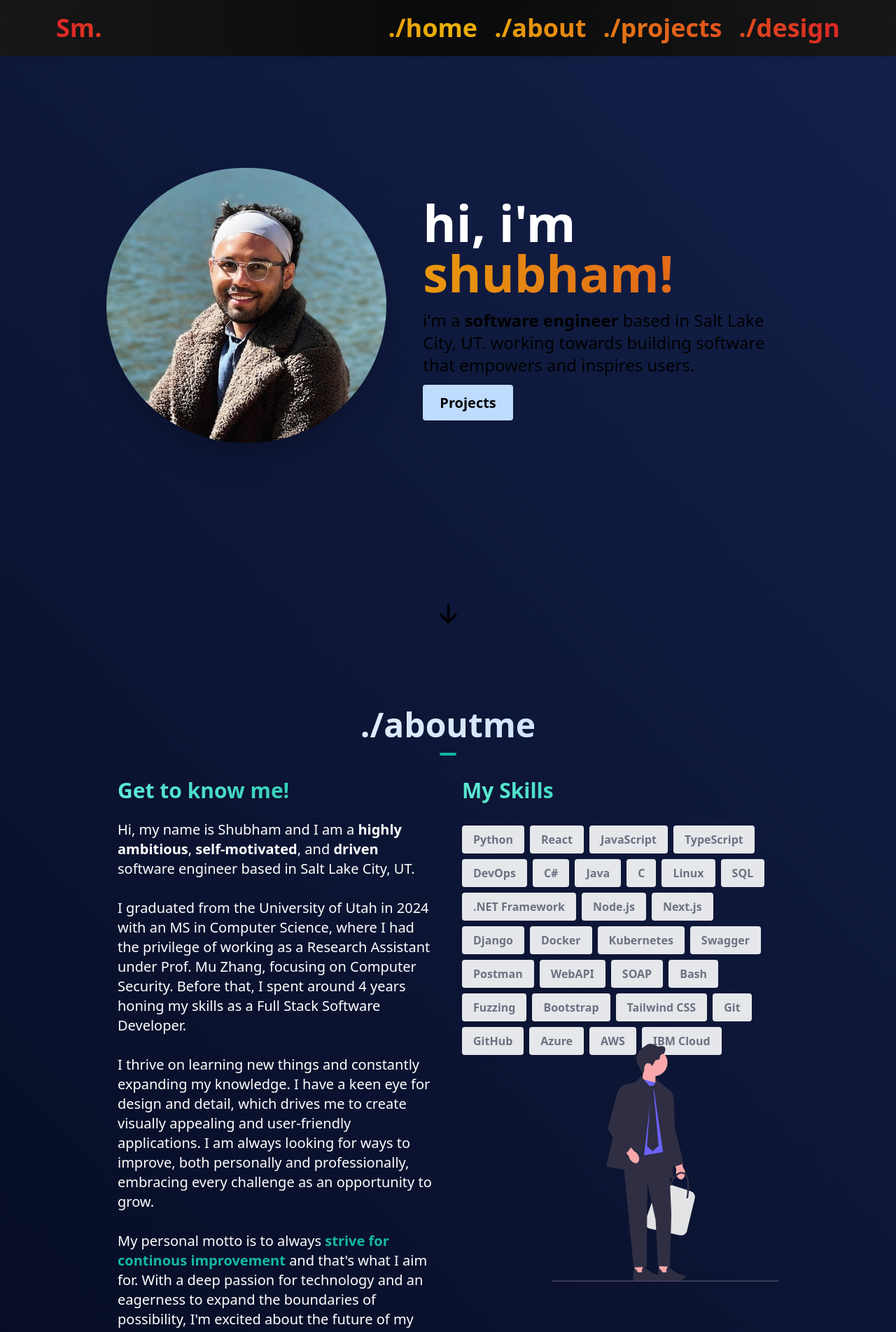
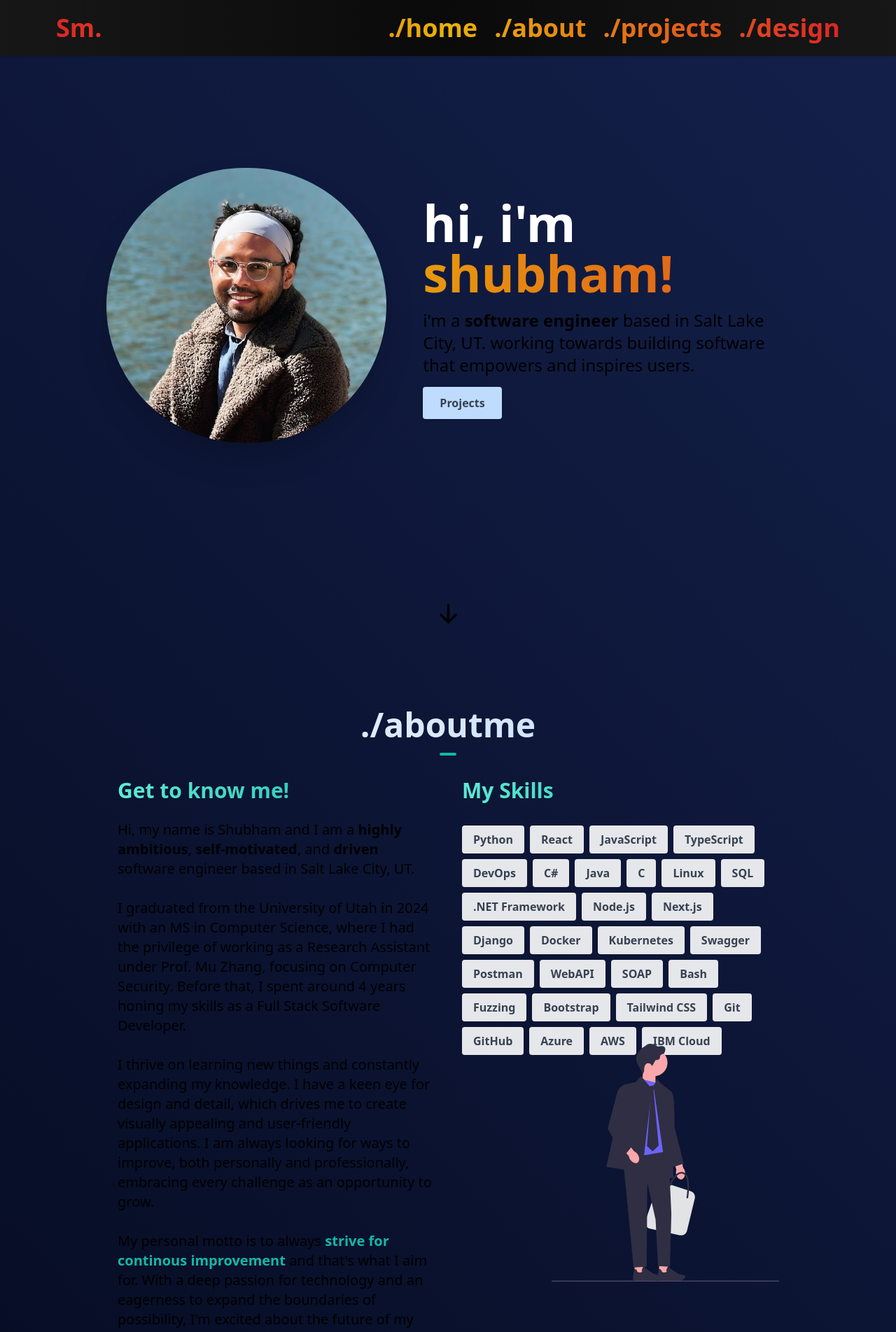
Before and after one commit to cictema/devfolio, a Next.js app: page / in a window 1280 px wide. Shown: the top 1904 px of the page at 70% size. Built offline with nearby package versions, Linux system fonts and the light colour scheme.

Commit message:
modify colors

```diff
--- a/components/AboutSection.tsx
+++ b/components/AboutSection.tsx
@@ -47,7 +47,7 @@ const AboutSection = () => {
             <h1 className="text-center text-3xl font-bold mb-6 md:text-left bg-gradient-to-r from-teal-300 to-teal-500 bg-clip-text text-transparent">
               Get to know me!
             </h1>
-            <div className="text-xl text-white">
+            <div className="text-xl prose-invert prose-code:text-white prose-slate">
             <p>
               Hi, my name is Shubham and I am a{" "}
               <span className="font-bold">{"highly ambitious"}</span>,
@@ -91,7 +91,7 @@ const AboutSection = () => {
                 return (
                   <p
                     key={idx}
-                    className="bg-gray-200 px-4 py-2 mr-2 mt-2 text-gray-500 rounded font-semibold"
+                    className="bg-gray-200 px-4 py-2 mr-2 mt-2 text-gray-700 rounded font-bold prose-invert"
                   >
                     {item.skill}
                   </p>
--- a/components/HeroSection.tsx
+++ b/components/HeroSection.tsx
@@ -29,7 +29,7 @@ const HeroSection = () => {
           </p>
           <Link
             to="projects"
-            className="text-black text-xl font-semibold px-6 py-3 bg-blue-200 rounded shadow hover:bg-teal-500"
+            className="font-bold prose px-6 py-3 bg-blue-200 rounded shadow hover:bg-teal-500"
             activeClass="active"
             spy={true}
             smooth={true}
--- a/components/Navbar.tsx
+++ b/components/Navbar.tsx
@@ -43,12 +43,12 @@ export default function Navbar() {
           <div className="flex items-center justify-between py-3 md:py-5 md:block">
             <Link to="home">
               <div className="container flex items-center space-x-2">
-                <h2 className="text-4xl font-bold">Sm.</h2>
+                <h2 className="text-4xl font-bold hover:rotate-180">Sm.</h2>
               </div>
             </Link>
             <div className="md:hidden">
               <button
-                className="p-2 text-gray-700 rounded-md outline-none focus:border-gray-400 focus:border hover:animate-ping"
+                className="p-2 text-gray-700 rounded-md outline-none focus:border-gray-400 focus:border"
                 onClick={() => setNavbar(!navbar)}
               >
                 {navbar ? <IoMdClose size={30} /> : <IoMdMenu size={30} />}
@@ -70,7 +70,7 @@ export default function Navbar() {
                     key={idx}
                     to={item.page}
                     className={
-                      "text-4xl font-bold"
+                      "text-4xl font-bold  hover:-translate-y-2"
                     }
                     activeClass="active"
                     spy={true}
--- a/package.json
+++ b/package.json
@@ -24,6 +24,7 @@
     "typescript": "4.9.4"
   },
   "devDependencies": {
+    "@tailwindcss/typography": "^0.5.13",
     "@types/react-scroll": "^1.8.6",
     "autoprefixer": "^10.4.13",
     "postcss": "^8.4.21",
--- a/tailwind.config.js
+++ b/tailwind.config.js
@@ -42,5 +42,6 @@ module.exports = {
       },
     },
   },
-  plugins: [],
+  plugins: [require('@tailwindcss/typography'),
+  ],
 }
```
